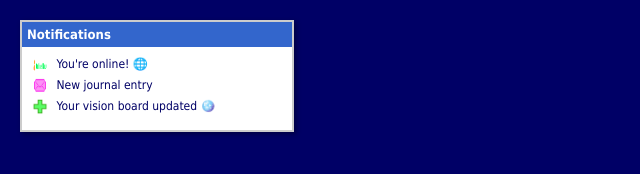
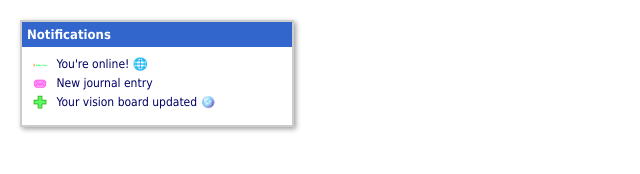
Before and after one commit to destanye/NotionWidgets, a plain HTML site: page myspace.html in a window 1280 px wide. Shown: the whole page, without its empty margins (0-640 px from the left). Drawn offline with Linux system fonts and the light colour scheme.

Commit message:
Update myspace.html

```diff
--- a/myspace.html
+++ b/myspace.html
@@ -5,7 +5,6 @@
   <title>MySpace Notifications</title>
   <style>
     body {
-      background-color: #000066;
       font-family: Tahoma, sans-serif;
       color: white;
       margin: 0;
@@ -51,17 +50,17 @@
   <div class="notif-title">Notifications</div>
 
   <div class="notif-item">
-    <img src="assets/onlinenow.gif" width="16" height="16" style="vertical-align: middle; margin-right: 5px;">
+    <img src="assets/onlinenow.gif" style="vertical-align: middle; margin-right: 5px; width: 16px; height: auto;">
     <a href="https://www.notion.so/YOUR-LINK-1">You're online! 🌐</a>
   </div>
 
   <div class="notif-item">
-    <img src="assets/art.png" width="16" height="16" style="vertical-align: middle; margin-right: 5px;">
+    <img src="assets/art.png" style="vertical-align: middle; margin-right: 5px; width: 16px; height: auto;">
     <a href="https://www.notion.so/YOUR-LINK-2">New journal entry</a>
   </div>
 
   <div class="notif-item">
-    <img src="assets/art-2.png" width="16" height="16" style="vertical-align: middle; margin-right: 5px;">
+    <img src="assets/art-2.png" style="vertical-align: middle; margin-right: 5px; width: 16px; height: auto;">
     <a href="https://www.notion.so/YOUR-LINK-3">Your vision board updated 🪩</a>
   </div>
 </div>
```
